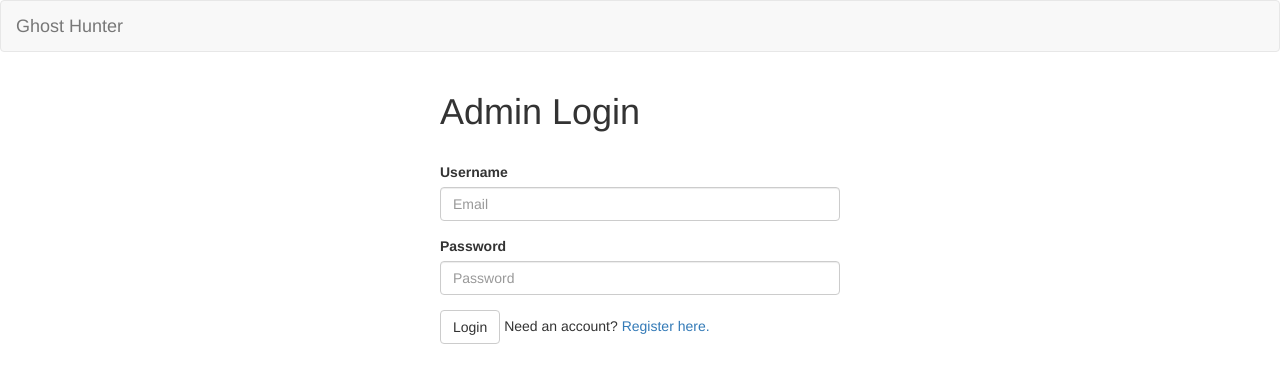
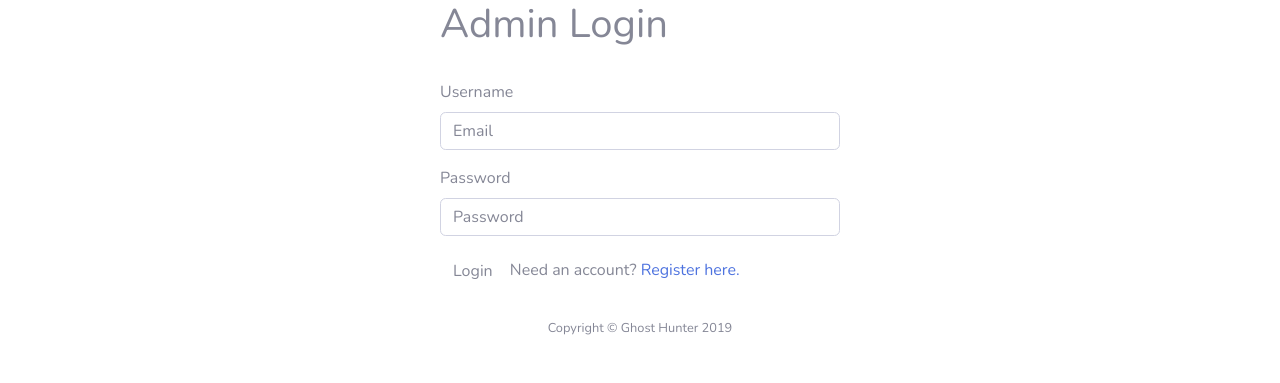
Before and after one commit to JayceLovell/Ghost-Hunter, a Node server app: page /admin in a window 1280 px wide. Shown: the top 383 px of the page. Run offline with Node 20, Linux system fonts and the light colour scheme; some libraries are stand-ins or nearby versions.

Commit message:
homepage content

```diff
--- a/Server/app/views/footer.ejs
+++ b/Server/app/views/footer.ejs
@@ -1,4 +1,60 @@
-        </div>
+  <!-- Footer -->
+  <footer class="sticky-footer bg-white">
+    <div class="container my-auto">
+      <div class="copyright text-center my-auto">
+        <span>Copyright &copy; Ghost Hunter 2019</span>
+      </div>
     </div>
+  </footer>
+  <!-- End of Footer -->
+
+</div>
+<!-- End of Content Wrapper -->
+
+</div>
+<!-- End of Page Wrapper -->
+
+<!-- Scroll to Top Button-->
+<a class="scroll-to-top rounded" href="#page-top">
+<i class="fas fa-angle-up"></i>
+</a>
+
+<!-- Logout Modal-->
+<div class="modal fade" id="logoutModal" tabindex="-1" role="dialog" aria-labelledby="exampleModalLabel" aria-hidden="true">
+<div class="modal-dialog" role="document">
+  <div class="modal-content">
+    <div class="modal-header">
+      <h5 class="modal-title" id="exampleModalLabel">Ready to Leave?</h5>
+      <button class="close" type="button" data-dismiss="modal" aria-label="Close">
+        <span aria-hidden="true">×</span>
+      </button>
+    </div>
+    <div class="modal-body">Select "Logout" below if you are ready to end your current session.</div>
+    <div class="modal-footer">
+      <button class="btn btn-secondary" type="button" data-dismiss="modal">Cancel</button>
+      <a class="btn btn-primary" href="/admin">Logout</a>
+    </div>
+  </div>
+</div>
+</div>
+
+<!-- Bootstrap core JavaScript-->
+<script src="/vendor/jquery/jquery.min.js"></script>
+<script src="/vendor/bootstrap/js/bootstrap.bundle.min.js"></script>
+
+<!-- Core plugin JavaScript-->
+<script src="/vendor/jquery-easing/jquery.easing.min.js"></script>
+
+<!-- Custom scripts for all pages-->
+<script src="/js/sb-admin-2.min.js"></script>
+
+<!-- Page level plugins -->
+<script src="/vendor/chart.js/Chart.min.js"></script>
+
+<!-- Page level custom scripts -->
+<script src="/js/demo/chart-area-demo.js"></script>
+<script src="/js/demo/chart-pie-demo.js"></script>
+
 </body>
+
 </html>
--- a/Server/app/views/header.ejs
+++ b/Server/app/views/header.ejs
@@ -1,44 +1,26 @@
 <!DOCTYPE html>
 <html lang="en">
+
 <head>
-    <meta charset="UTF-8">
-    <meta name="viewport" content="width=device-width, initial-scale=1.0">
-    <meta http-equiv="X-UA-Compatible" content="ie=edge">
-    <link src="./css/bootstrap.min.css"/>
-    <title>Login</title>
 
-    <script
-  src="https://code.jquery.com/jquery-3.3.1.min.js"
-  integrity="sha256-FgpCb/KJQlLNfOu91ta32o/NMZxltwRo8QtmkMRdAu8="
-  crossorigin="anonymous"></script>
+  <meta charset="utf-8">
+  <meta http-equiv="X-UA-Compatible" content="IE=edge">
+  <meta name="viewport" content="width=device-width, initial-scale=1, shrink-to-fit=no">
+  <meta name="description" content="">
+  <meta name="author" content="">
 
-    <!-- Latest compiled and minified CSS -->
-    <link rel="stylesheet" href="https://maxcdn.bootstrapcdn.com/bootstrap/3.3.7/css/bootstrap.min.css" integrity="sha384-BVYiiSIFeK1dGmJRAkycuHAHRg32OmUcww7on3RYdg4Va+PmSTsz/K68vbdEjh4u" crossorigin="anonymous">
+  <title>SB Admin 2 - Dashboard</title>
 
-    <!-- Latest compiled and minified JavaScript -->
-    <script src="https://maxcdn.bootstrapcdn.com/bootstrap/3.3.7/js/bootstrap.min.js" integrity="sha384-Tc5IQib027qvyjSMfHjOMaLkfuWVxZxUPnCJA7l2mCWNIpG9mGCD8wGNIcPD7Txa" crossorigin="anonymous"></script>
+  <!-- Custom fonts for this template-->
+  <link href="/vendor/fontawesome-free/css/all.min.css" rel="stylesheet" type="text/css">
+  <link href="https://fonts.googleapis.com/css?family=Nunito:200,200i,300,300i,400,400i,600,600i,700,700i,800,800i,900,900i" rel="stylesheet">
+
+  <!-- Custom styles for this template-->
+  <link href="/css/sb-admin-2.min.css" rel="stylesheet">
 
 </head>
 
-<body>
+<body id="page-top">
 
-    <nav class="navbar navbar-default">
-        <div class="container-fluid">
-            <div class="navbar-header">
-                <a class="navbar-brand" href="../">
-                Ghost Hunter
-                </a>
-            </div>
-        </div>
-
-            <!-- Collect the nav links, forms, and other content for toggling -->
-            <!-- <div class="collapse navbar-collapse" id="bs-example-navbar-collapse-1">
-              <ul class="nav navbar-nav">
-                <li><a href="/AllFeedback">View My Feedback</a></li>
-              </ul>
-          </div> -->
-    </nav>
-
-    <div class="row">
-
-        <div class="col-sm-12">
+  <!-- Page Wrapper -->
+  <div id="">
```
Also changed, not shown: Server/app/views/index.ejs (+23 -10 lines), Server/public/img/ingame.PNG (added), Server/public/img/main_menu.PNG (added).
